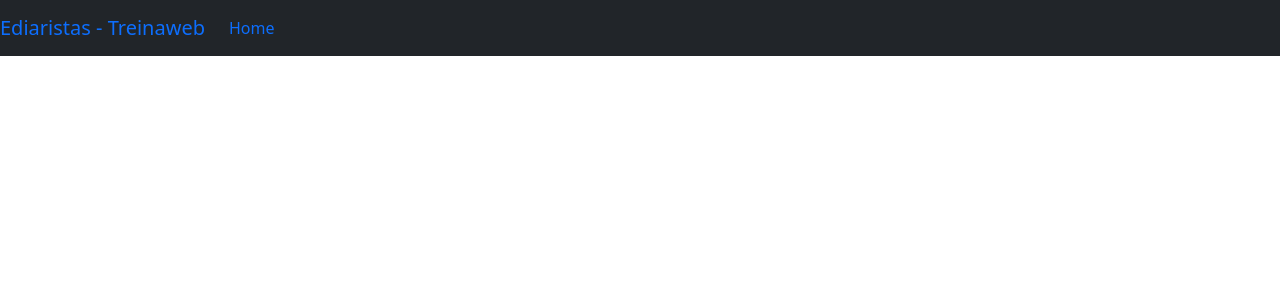
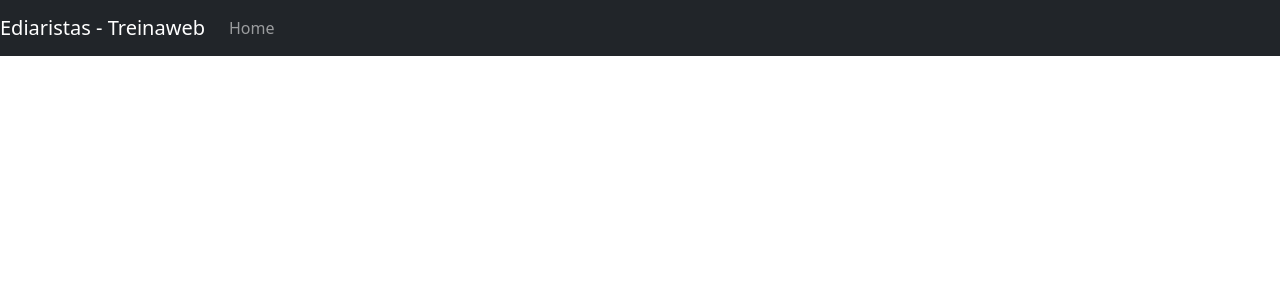
Before and after one commit to haniellourenco/e-diaristas, a Django app: template backend/ediaristas/web/templates/base.html in a window 1280 px wide. Shown: the top 300 px of the page. Run offline with Django 3.2, Linux system fonts and the light colour scheme; the template is opened without the code that fills it, so the values that code supplies are empty; parts of the project's set-up code (start-up, migrations or seed data) failed here and were passed over; some libraries are stand-ins or nearby versions.

Commit message:
fix: navbar

```diff
--- a/backend/ediaristas/web/templates/base.html
+++ b/backend/ediaristas/web/templates/base.html
@@ -7,7 +7,7 @@
 
 </head>
 <body>
-<nav class="navbar navbar-expand-md navbar-dar bg-dark md-4">
+<nav class="navbar navbar-expand-md navbar-dark bg-dark md-4">
     <a href="#" class="navbar-brand">Ediaristas - Treinaweb</a>
     <div class="collapse navbar-collapse" id="navbarCollapse">
         <ul class="navbar-nav mr-auto">
```
